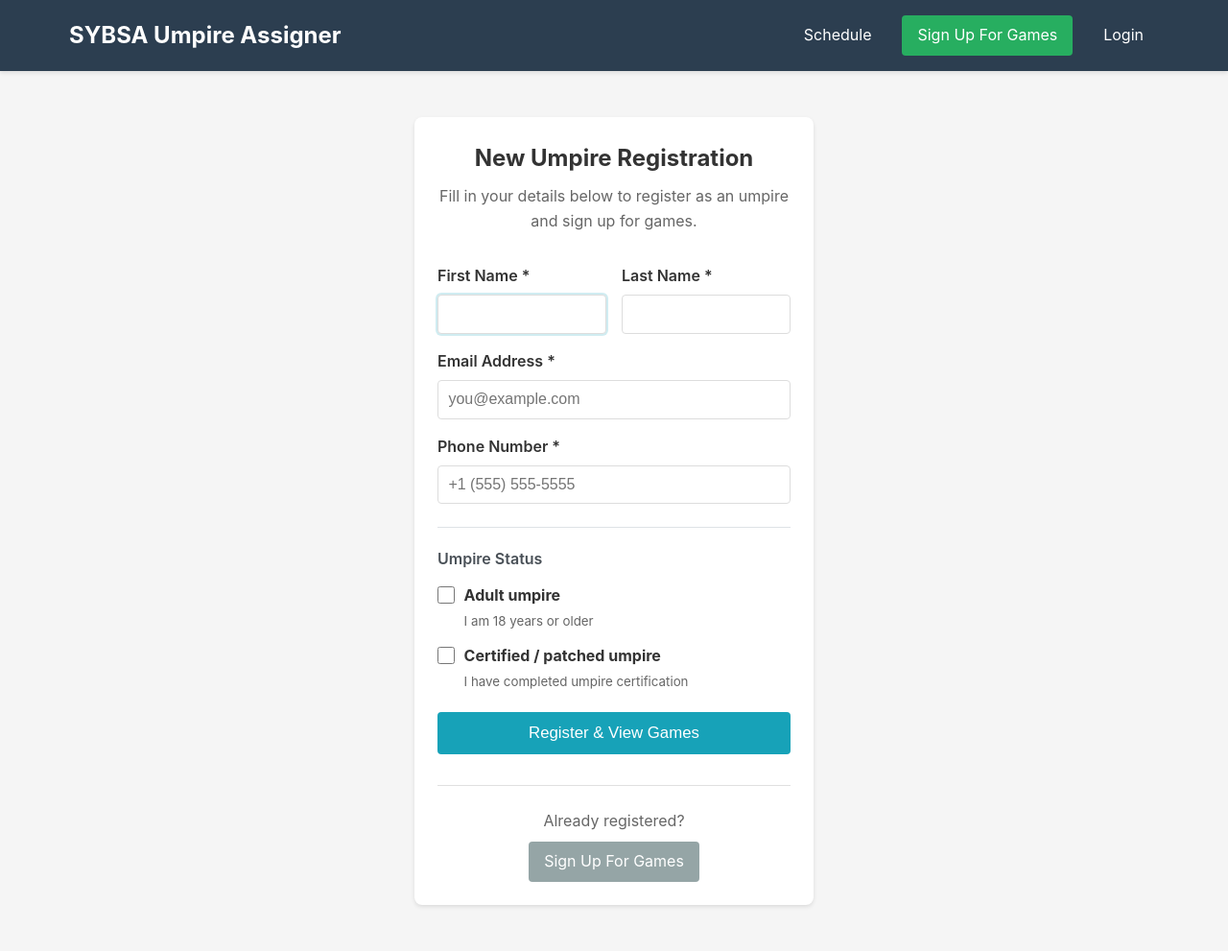
After one commit to pantheonsteve/sybsa-umpire-assignment-platform, a Django app: page /umpire-register/ in a window 1280 px wide. The commit adds this page. Shown: the whole page at 96% size. Run offline with Django 5.2, Linux system fonts and the light colour scheme.

Commit message:
umpire self-service

```diff
--- a/assignments/templates/assignments/base.html
+++ b/assignments/templates/assignments/base.html
@@ -714,6 +714,7 @@
                     </a>
                 {% else %}
                     <a href="{% url 'weekly_schedule' %}">Schedule</a>
+                    <a href="{% url 'game_signup' %}" style="background-color: #27ae60;">Sign Up For Games</a>
                     <a href="{% url 'login' %}">Login</a>
                 {% endif %}
             </nav>
--- /dev/null
+++ b/assignments/templates/assignments/umpire_register.html
@@ -0,0 +1,117 @@
+{% extends 'assignments/base.html' %}
+
+{% block title %}New Umpire Registration - SYBSA Umpire Assigner{% endblock %}
+
+{% block content %}
+<div class="container" style="max-width: 480px; margin: 3rem auto;">
+    <div class="card">
+        <h2 style="text-align: center; margin-bottom: 0.5rem;">New Umpire Registration</h2>
+        <p style="text-align: center; color: #666; margin-bottom: 2rem;">
+            Fill in your details below to register as an umpire and sign up for games.
+        </p>
+
+        {% if already_registered_email %}
+        <div class="card" style="background-color: #fff3cd; border-color: #ffc107; color: #856404; margin-bottom: 1.5rem;">
+            <strong>Already registered!</strong>
+            <p style="margin: 0.5rem 0 0;">
+                The email <strong>{{ already_registered_email }}</strong> is already in our system.
+                Use the button below to sign up for games with that email.
+            </p>
+            <div style="margin-top: 1rem;">
+                <a href="{% url 'game_signup' %}" class="btn" style="background-color: #27ae60;">
+                    Sign Up For Games
+                </a>
+            </div>
+        </div>
+        {% endif %}
+
+        {% if errors %}
+        <div class="card" style="background-color: #f8d7da; border-color: #f5c6cb; color: #721c24; margin-bottom: 1.5rem;">
+            {% for error in errors %}
+            <p style="margin: 0 0 0.25rem;">{{ error }}</p>
+            {% endfor %}
+        </div>
+        {% endif %}
+
+        {% if not already_registered_email %}
+        <form method="post">
+            {% csrf_token %}
+
+            <div style="display: grid; grid-template-columns: 1fr 1fr; gap: 1rem; margin-bottom: 1rem;">
+                <div>
+                    <label for="first_name" style="display: block; margin-bottom: 0.4rem; font-weight: 600;">First Name *</label>
+                    <input type="text" name="first_name" id="first_name" required autofocus
+                           value="{{ form_data.first_name|default:'' }}"
+                           style="width: 100%; padding: 0.65rem; border: 1px solid #ddd; border-radius: 4px; font-size: 1rem; box-sizing: border-box;">
+                </div>
+                <div>
+                    <label for="last_name" style="display: block; margin-bottom: 0.4rem; font-weight: 600;">Last Name *</label>
+                    <input type="text" name="last_name" id="last_name" required
+                           value="{{ form_data.last_name|default:'' }}"
+                           style="width: 100%; padding: 0.65rem; border: 1px solid #ddd; border-radius: 4px; font-size: 1rem; box-sizing: border-box;">
+                </div>
+            </div>
+
+            <div style="margin-bottom: 1rem;">
+                <label for="email" style="display: block; margin-bottom: 0.4rem; font-weight: 600;">Email Address *</label>
+                <input type="email" name="email" id="email" required
+                       value="{{ form_data.email|default:'' }}"
+                       placeholder="you@example.com"
+                       style="width: 100%; padding: 0.65rem; border: 1px solid #ddd; border-radius: 4px; font-size: 1rem; box-sizing: border-box;">
+            </div>
+
+            <div style="margin-bottom: 1.5rem;">
+                <label for="phone" style="display: block; margin-bottom: 0.4rem; font-weight: 600;">Phone Number *</label>
+                <input type="tel" name="phone" id="phone" required
+                       value="{{ form_data.phone|default:'' }}"
+                       placeholder="+1 (555) 555-5555"
+                       style="width: 100%; padding: 0.65rem; border: 1px solid #ddd; border-radius: 4px; font-size: 1rem; box-sizing: border-box;">
+            </div>
+
+            <div style="border-top: 1px solid #dee2e6; padding-top: 1.25rem; margin-bottom: 1.25rem;">
+                <p style="font-weight: 600; margin-bottom: 0.75rem; color: #495057;">Umpire Status</p>
+
+                <label style="display: flex; align-items: flex-start; gap: 0.6rem; cursor: pointer; margin-bottom: 0.75rem;">
+                    <input type="checkbox" name="adult" id="adult"
+                           {% if form_data.adult == 'on' %}checked{% endif %}
+                           style="margin-top: 3px; width: 18px; height: 18px; flex-shrink: 0;">
+                    <span>
+                        <strong>Adult umpire</strong><br>
+                        <small style="color: #666;">I am 18 years or older</small>
+                    </span>
+                </label>
+
+                <label style="display: flex; align-items: flex-start; gap: 0.6rem; cursor: pointer;">
+                    <input type="checkbox" name="patched" id="patched"
+                           {% if form_data.patched == 'on' %}checked{% endif %}
+                           style="margin-top: 3px; width: 18px; height: 18px; flex-shrink: 0;">
+                    <span>
+                        <strong>Certified / patched umpire</strong><br>
+                        <small style="color: #666;">I have completed umpire certification</small>
+                    </span>
+                </label>
+            </div>
+
+            <button type="submit" class="btn" style="width: 100%; padding: 0.75rem; font-size: 1.05rem; background-color: #17a2b8;">
+                Register &amp; View Games
+            </button>
+        </form>
+        {% endif %}
+
+        <div style="margin-top: 2rem; padding-top: 1.5rem; border-top: 1px solid #e0e0e0; text-align: center; color: #666;">
+            <p style="margin-bottom: 0.5rem;">Already registered?</p>
+            <a href="{% url 'game_signup' %}" class="btn btn-secondary">Sign Up For Games</a>
+        </div>
+    </div>
+</div>
+
+<style>
+input[type="text"]:focus,
+input[type="email"]:focus,
+input[type="tel"]:focus {
+    outline: none;
+    border-color: #17a2b8;
+    box-shadow: 0 0 0 2px rgba(23, 162, 184, 0.2);
+}
+</style>
+{% endblock %}
--- a/assignments/urls.py
+++ b/assignments/urls.py
@@ -17,6 +17,7 @@ urlpatterns = [
     path('logout/', views.user_logout, name='logout'),
     path('register/', views.register, name='register'),
     # Umpire self-service game signup (no Django auth required)
+    path('umpire-register/', views.umpire_register, name='umpire_register'),
     path('game-signup/', views.game_signup, name='game_signup'),
     path('umpire-availability/', views.umpire_availability_signup, name='umpire_availability_signup'),
     path('umpire-availability/confirmation/', views.umpire_availability_confirmation, name='umpire_availability_confirmation'),
--- a/assignments/views.py
+++ b/assignments/views.py
@@ -1115,38 +1115,57 @@ def edit_game(request, game_id):
     # Get data for form
     teams = Team.objects.select_related('town').order_by('town__name', 'level', 'name')
 
-    # Get only available umpires for this game's date and time
-    # First get all umpires
-    all_umpires = Umpire.objects.all().order_by('last_name', 'first_name')
-
-    # Filter to only those who are available and not already assigned at this time
-    available_umpires = []
-    for umpire in all_umpires:
-        # Check if umpire has set availability for this date/time
-        availability = UmpireAvailability.objects.filter(
-            umpire=umpire,
-            date=game.date,
-            time_slot__in=[game.time, 'all']  # Check both specific time and "all day"
-        ).first()
-
-        # Only include umpire if they've explicitly set availability as available or preferred
-        if availability and availability.status in ['available', 'preferred']:
-            # Check if umpire is already assigned to another game at this time
-            # (excluding the current game being edited)
-            # Skip this check for Assigner umpires who can handle multiple games
-            if not umpire.is_assigner:
-                conflicting_assignment = UmpireAssignment.objects.filter(
-                    umpire=umpire,
-                    game__date=game.date,
-                    game__time=game.time
-                ).exclude(game=game).exists()
-
-                if conflicting_assignment:
-                    continue
-
-            available_umpires.append(umpire)
-
-    umpires = available_umpires
+    # Build availability map for this game's date + time
+    avail_records = UmpireAvailability.objects.filter(
+        date=game.date,
+        time_slot__in=[game.time, 'all'],
+    ).values('umpire_id', 'status')
+    avail_map = {r['umpire_id']: r['status'] for r in avail_records}
+
+    # IDs of umpires assigned to a DIFFERENT game at the same date/time
+    conflicting_ids = set(
+        UmpireAssignment.objects.filter(
+            game__date=game.date,
+            game__time=game.time,
+        ).exclude(game=game).values_list('umpire_id', flat=True)
+    )
+
+    # IDs of umpires already assigned to THIS game (always keep in dropdown)
+    this_game_umpire_ids = set(
+        game.assignments.values_list('umpire_id', flat=True)
+    )
+
+    # Build annotated list: all umpires with their availability status
+    # Exclude umpires conflicted at another game (unless is_assigner or assigned here)
+    STATUS_ORDER = {'preferred': 0, 'available': 1, 'none': 2, 'unavailable': 3}
+    STATUS_LABEL = {
+        'preferred':   '★ Preferred',
+        'available':   '✓ Available',
+        'none':        '– No Response',
+        'unavailable': '✗ Unavailable',
+    }
+
+    all_umpires_qs = Umpire.objects.all().order_by('last_name', 'first_name')
+    umpires = []
+    for u in all_umpires_qs:
+        # Skip conflicted umpires unless they are assigners or assigned to this game
+        if u.pk in conflicting_ids and not u.is_assigner and u.pk not in this_game_umpire_ids:
+            continue
+        status = avail_map.get(u.pk, 'none')
+        umpires.append({
+            'id': u.pk,
+            'name': str(u),
+            'patched': u.patched,
+            'adult': u.adult,
+            'status': status,
+            'status_label': STATUS_LABEL[status],
+            'sort_key': STATUS_ORDER[status],
+            'conflicted': u.pk in conflicting_ids and not u.is_assigner,
+        })
+
+    # Sort: preferred → available → no response → unavailable; alpha within each group
+    umpires.sort(key=lambda u: (u['sort_key'], u['name']))
+
     time_choices = Game.TIME_CHOICES
     field_choices = Game.FIELD_CHOICES
 
@@ -1840,6 +1859,58 @@ def update_assignment_pay(request, assignment_id):
             return JsonResponse({'success': False, 'error': 'Assignment not found'})
 
     return JsonResponse({'success': False, 'error': 'Invalid request method'})
+
+
+def umpire_register(request):
+    """Self-service umpire registration (no Django auth / password required)."""
+    already_registered_email = None
+
+    if request.method == 'POST':
+        first_name = request.POST.get('first_name', '').strip()
+        last_name  = request.POST.get('last_name', '').strip()
+        email      = request.POST.get('email', '').strip().lower()
+        phone      = request.POST.get('phone', '').strip()
+        adult      = request.POST.get('adult') == 'on'
+        patched    = request.POST.get('patched') == 'on'
+
+        # Check for already-registered email first so we can give a helpful message
+        if Umpire.objects.filter(email__iexact=email).exists():
+            already_registered_email = email
+            return render(request, 'assignments/umpire_register.html', {
+                'form_data': request.POST,
+                'already_registered_email': already_registered_email,
+            })
+
+        errors = []
+        if not all([first_name, last_name, email, phone]):
+            errors.append('First name, last name, email, and phone are all required.')
+
+        if errors:
+            return render(request, 'assignments/umpire_register.html', {
+                'form_data': request.POST,
+                'errors': errors,
+            })
+
+        try:
+            umpire = Umpire.objects.create(
+                first_name=first_name,
+                last_name=last_name,
+                email=email,
+                phone=phone,
+                adult=adult,
+                patched=patched,
+            )
+            # Log them straight into the session so they can set availability immediately
+            request.session['signup_umpire_id'] = umpire.pk
+            return redirect('umpire_availability_signup')
+
+        except Exception as e:
+            return render(request, 'assignments/umpire_register.html', {
+                'form_data': request.POST,
+                'errors': [f'Registration failed: {e}'],
+            })
+
+    return render(request, 'assignments/umpire_register.html', {})
 
 
 def game_signup(request):
```
Also changed, not shown: assignments/templates/assignments/_umpire_options.html (added, +27 -0 lines), assignments/templates/assignments/edit_game.html (+12 -24 lines), assignments/templates/assignments/login.html (+9 -2 lines).
